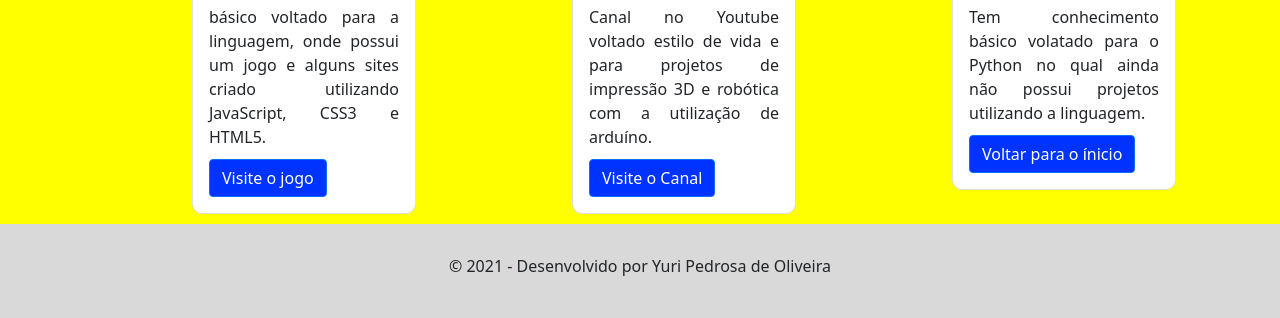
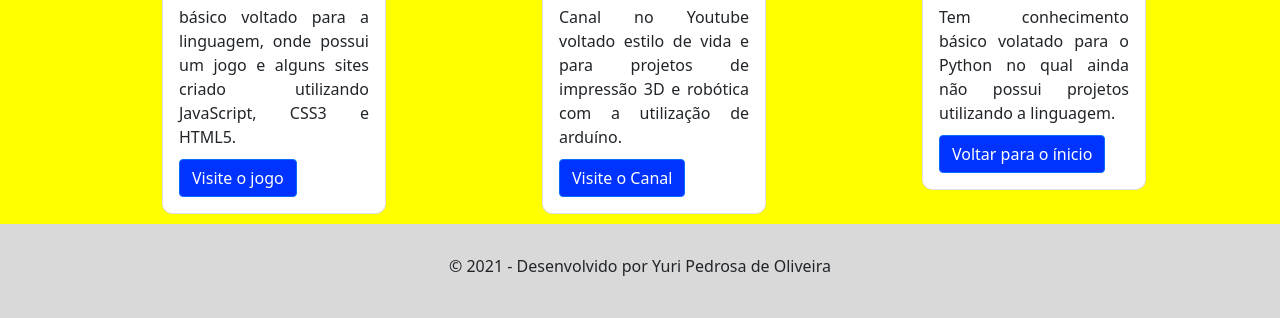
Before and after one commit to pedrosayuri/SobreYuriPedrosa, a plain HTML site: page index.html in a window 1280 px wide. Shown: the part 1312-1630 px from the top of the page. Drawn offline with nearby package versions, Linux system fonts and the light colour scheme.

Commit message:
Add files via upload

```diff
--- a/css/style.css
+++ b/css/style.css
@@ -115,5 +115,5 @@ img {
     float: left;
     margin-top: 20px;
     border-radius: 10px;
-    margin-left: 110px;
+    margin-left: 80px;
 }
```
